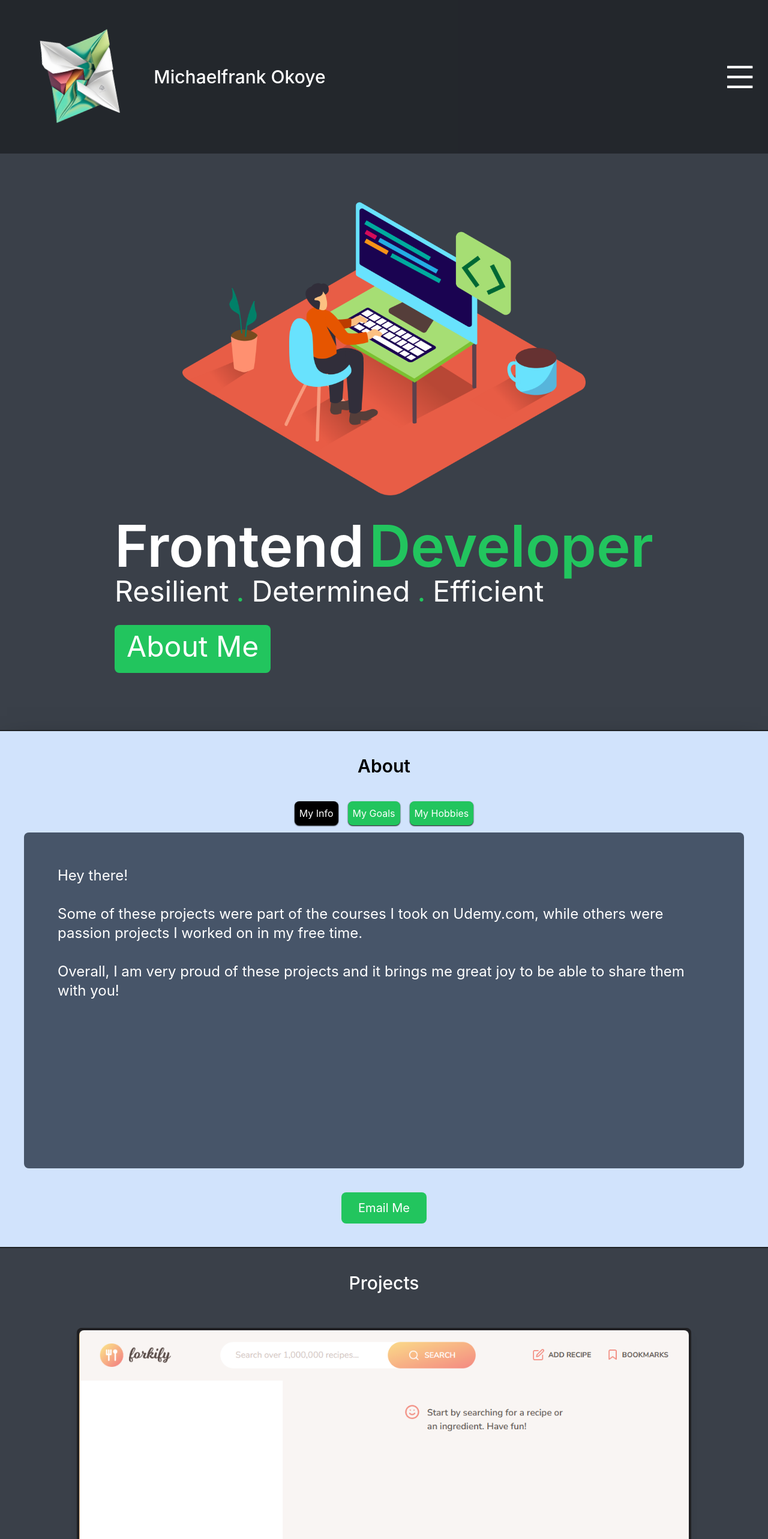
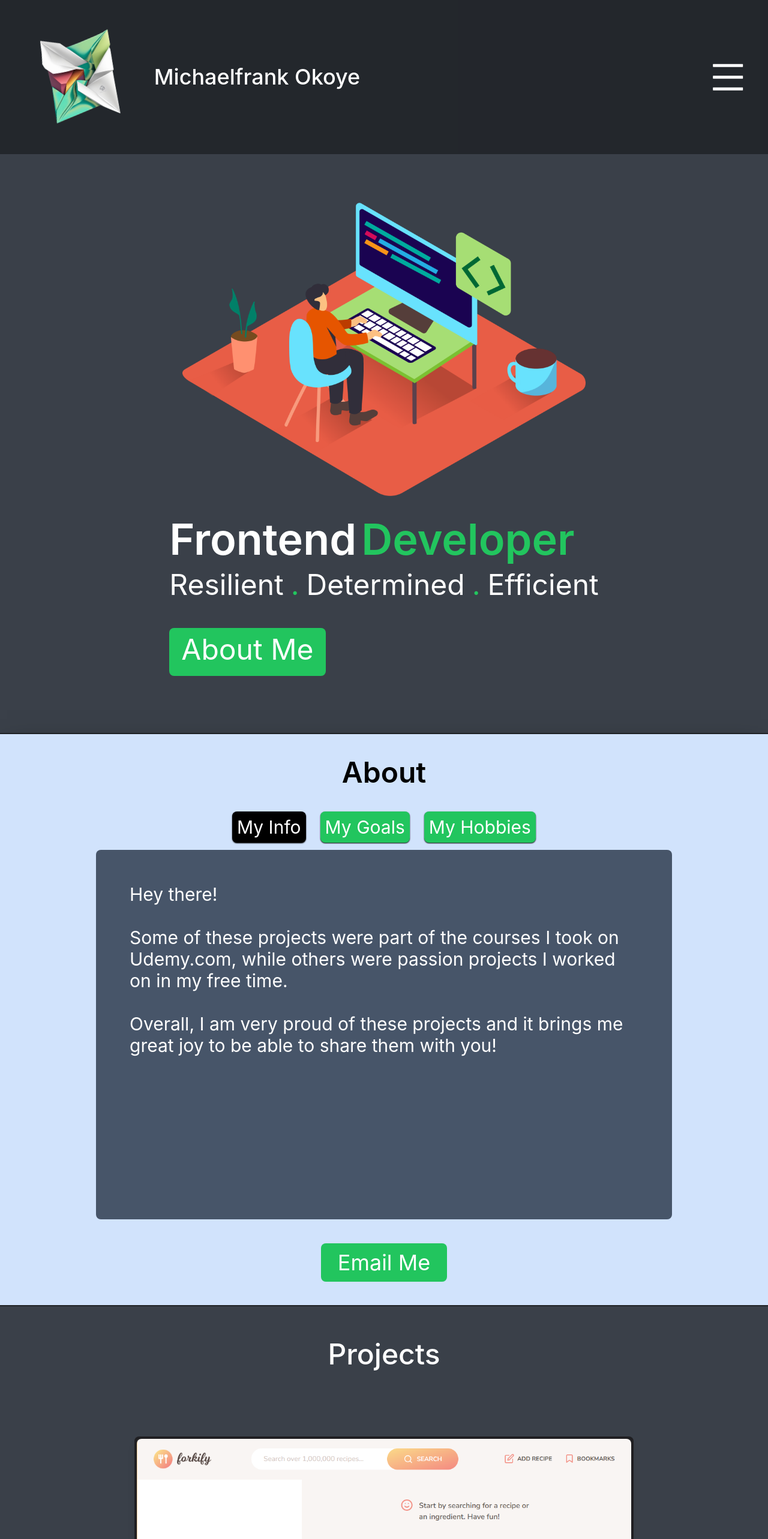
Before and after one commit to Rockingfid1/portfolio, a React (Create React App) app: page / in a window 1280 px wide. Shown: the top 2566 px of the page at 60% size. Built offline with nearby package versions, Linux system fonts and the light colour scheme.

Commit message:
final changes

```diff
--- a/src/components/Footer.js
+++ b/src/components/Footer.js
@@ -1,7 +1,7 @@
 export default function Footer() {
   return (
-    <section className="bg-opacity-95 bg-black min-h-fit w-screen p-10">
-      <p className="text-lg text-white text-center">
+    <section className="bg-opacity-95 bg-black min-h-fit w-screen p-10 sm:p-14 md:p-16 xl:p-20">
+      <p className="text-lg sm:text-xl md:text-2xl xl:text-3xl text-white text-center">
         © 2024. All Rights Reserved.
       </p>
     </section>
--- a/src/components/Header.js
+++ b/src/components/Header.js
@@ -11,14 +11,14 @@ export default function Header() {
   return (
     <motion.nav
       animate={{ y: [1, 2, 0] }}
-      className={`flex z-50 flex-row bg-black py-4 px-5 gap-16 bg-opacity-40 justify-between ${
+      className={`flex z-50 flex-row bg-black py-4 px-5 gap-16 bg-opacity-40 justify-between lp:pr-16 ${
         modalCtx.shouldStick && "fixed w-screen"
       }`}
     >
       <span className="flex flex-row items-center gap-3">
         <motion.img
           src={logo}
-          className="w-[20%] shadow-black"
+          className="w-[20%] 2xl:w-[10%] lp:w-[7%] shadow-black"
           initial={{ rotate: "-12deg" }}
           whileHover={{ rotate: "55deg", scale: 1.3 }}
           transition={{ duration: 0.3 }}
@@ -27,7 +27,7 @@ export default function Header() {
           initial={{ opacity: 0 }}
           animate={{ opacity: 1 }}
           transition={{ duration: 0.7 }}
-          className="text-lg sm:text-xl md:text-2xl lg:text-3xl text-white font-medium"
+          className="text-lg sm:text-2xl md:text-3xl lg:text-4xl lp:text-2xl text-white font-medium"
         >
           Michaelfrank Okoye
         </motion.p>
--- a/src/components/Project.js
+++ b/src/components/Project.js
@@ -6,7 +6,7 @@ export default function Project({ image, name, url, description }) {
       initial={{ opacity: 0 }}
       whileInView={{ y: [4, 12, 10, 7, 1], opacity: 1 }}
       transition={{ duration: 0.45 }}
-      className="border-4 border-opacity-20 border-black rounded-lg bg-zinc-800 w-[80%] text-white text-xl flex flex-col items-center justify-center gap-10 m-auto pb-11 shadow-lg mt-14 -mb-11"
+      className="border-4 border-opacity-20 border-black rounded-lg bg-zinc-800 w-[80%] md:w-[75%] xl:w-[65%] 2xl:w-[50%] lp:w-[50%] text-white text-xl sm:text-2xl md:text-3xl lp:text-xl flex flex-col items-center justify-center gap-10 m-auto pb-11 shadow-lg mt-14 -mb-11"
     >
       <img
         src={image}
@@ -24,7 +24,7 @@ export default function Project({ image, name, url, description }) {
       <motion.a
         whileHover={{ scale: 1.1 }}
         transition={{ duration: 0.3, type: "spring", stiffness: 500 }}
-        className="bg-green-500 py-2 px-5 rounded-lg text-xl"
+        className="bg-green-500 py-2 px-5 rounded-lg text-xl sm:text-2xl md:text-3xl xl:text-4xl lp:text-2xl sm:py-3 sm:px-7"
         href={url}
       >
         {name}
--- a/src/components/SectionOne.js
+++ b/src/components/SectionOne.js
@@ -39,12 +39,12 @@ export default function SectionOne() {
         animate={{ opacity: 1, y: [1, 4, 1] }}
         transition={{ duration: 0.7 }}
       >
-        <div className="text-white text-center m-auto flex flex-col gap-5 items-start xl:gap-8 p-4">
+        <div className="text-white text-center m-auto flex flex-col gap-5 items-start lg:gap-10 lp:gap-8 xl:gap-12 p-4">
           <span>
-            <h1 className="font-semibold text-2xl sm:text-5xl md:text-7xl lg:text-7xl xl:text-8xl mb-1 flex flex-row gap-2">
+            <h1 className="font-semibold text-2xl sm:text-5xl md:text-7xl lg:text-7xl lp:text-5xl mb-1 sm:mb-2 md:mb-3 lg:mb-4 flex flex-row gap-2">
               Frontend <p className="text-green-500">Developer</p>
             </h1>
-            <p className="xl:text-5xl lg:text-4xl md:text-3xl sm:text-2xl text-lg flex flex-row gap-3">
+            <p className="lp:text-2xl xl:text-5xl lg:text-4xl md:text-3xl sm:text-2xl text-lg flex flex-row gap-3">
               Resilient
               <span className=" text-green-500">.</span>
               Determined
@@ -55,13 +55,17 @@ export default function SectionOne() {
           <motion.button
             whileHover={{ scale: 1.2 }}
             transition={{ duration: 0.3, stiffness: 500, type: "spring" }}
-            className="bg-green-500 rounded-lg max-w-fit py-3 px-5 xl:text-5xl xl:pb-5 lg:pb-5 lg:text-4xl md:pb-5 md:text-3xl sm:pb-4 sm:text-2xl text-lg text-white items-center"
+            className="bg-green-500 rounded-lg max-w-fit py-3 px-5 xl:text-5xl xl:pb-5 lp:text-2xl lp:py-3 lg:pb-5 lg:text-4xl md:pb-5 md:text-3xl sm:pb-4 sm:text-2xl text-lg text-white items-center"
             onClick={handleAboutClick}
           >
             About Me
           </motion.button>
         </div>
-        <img src={devImage} alt="developer" className="m-auto w-[60%]" />
+        <img
+          src={devImage}
+          alt="developer"
+          className="m-auto w-[60%] 2xl:w-[40%] lp:w-[30%]"
+        />
       </motion.div>
     </section>
   );
--- a/src/components/SectionThree.js
+++ b/src/components/SectionThree.js
@@ -16,12 +16,12 @@ export default function SectionThree() {
         initial={{ opacity: 0 }}
         whileInView={{ opacity: 1 }}
         transition={{ duration: 0.5 }}
-        className="text-3xl text-center pt-10 text-white font-medium"
+        className="text-4xl md:text-5xl md:py-14 lp:text-4xl text-center pt-10 text-white font-medium"
       >
         Projects
       </motion.p>
       <motion.ul
-        className="grid grid-cols-1 gap-8 "
+        className="grid grid-cols-1 gap-8 lp:grid-cols-2"
         variants={{
           visible: { transition: { staggerChildren: 0.05 } },
         }}
--- a/src/components/SectionTwo.js
+++ b/src/components/SectionTwo.js
@@ -30,7 +30,7 @@ export default function SectionTwo() {
         initial={{ opacity: 0 }}
         whileInView={{ opacity: 1 }}
         transition={{ duration: 0.5 }}
-        className="text-center text-3xl mb-10 font-semibold"
+        className="text-center text-3xl sm:text-4xl md:text-5xl mb-10 font-semibold lp:text-4xl"
       >
         About
       </motion.p>
@@ -40,7 +40,7 @@ export default function SectionTwo() {
         whileInView={{ opacity: 1, y: [1, 7, 1] }}
         className="flex flex-col items-center"
       >
-        <div className="flex flex-row text-base justify-center text-white relative gap-4 mb-3">
+        <div className="flex flex-row text-base sm:text-xl md:text-2xl xl:text-3xl lp:text-2xl justify-center text-white relative gap-4 sm:gap-5 md:gap-6 lp:gap-1 mb-3">
           <motion.button
             whileHover={{ scale: 1.1 }}
             onClick={() => handleButtonClick("infoTab", 0)}
@@ -69,7 +69,7 @@ export default function SectionTwo() {
             My Hobbies
           </motion.button>
         </div>
-        <div className="bg-slate-600 rounded-lg w-[100%] min-h-fit text-2xl m-auto p-14 text-white">
+        <div className="bg-slate-600 rounded-lg w-[100%] sm:w-[90%] md:w-[80%] lp:w-[50%] min-h-fit text-2xl lp:text-xl xl:text-3xl m-auto p-14 text-white">
           {tab.infoTab && <TabInfo info="info" />}
           {tab.goalTab && <TabInfo info="goal" />}
           {tab.hobbiesTab && <TabInfo info="hobbies" />}
@@ -79,7 +79,7 @@ export default function SectionTwo() {
           whileTap={{ scale: 1.2 }}
           transition={{ duration: 0.25, type: "spring", stiffness: 500 }}
           href="mailTo: omfugo2006@gmail.com"
-          className="m-auto mt-10 bg-green-500 rounded-lg text-white py-3 px-7 text-xl"
+          className="m-auto mt-10 bg-green-500 rounded-lg text-white py-3 px-7 text-xl sm:text-2xl md:text-3xl xl:text-4xl lp:text-3xl"
         >
           Email Me
         </motion.a>
--- a/src/components/Skill.js
+++ b/src/components/Skill.js
@@ -7,7 +7,7 @@ export default function Skill({ name, image, value }) {
       whileInView={{ y: [4, 12, 10, 7, 1], opacity: 1 }}
       whileHover={{ scale: 1.1 }}
       transition={{ duration: 0.45 }}
-      className="border-4 border-opacity-50 border-black rounded-2xl bg-slate-500 w-[80%] text-white text-2xl flex flex-col items-center justify-center gap-10 m-auto p-5 shadow-lg"
+      className="border-4 border-opacity-50 border-black rounded-2xl bg-slate-500 w-[80%] sm:w-[65%] xl:w-[45%] lp:w-[45%] text-white text-2xl sm:text-3xl md:text-4xl lp:text-3xl flex flex-col items-center justify-center gap-10 m-auto p-5 shadow-lg"
     >
       <img src={image} alt={name} className="rounded-lg " />
       <motion.p
--- a/src/components/Skills.js
+++ b/src/components/Skills.js
@@ -12,15 +12,12 @@ export default function SkillsPage() {
         initial={{ opacity: 0 }}
         whileInView={{ opacity: 1 }}
         transition={{ duration: 0.3 }}
-        className="text-center text-white text-3xl p-14 font-medium"
+        className="text-center text-white text-3xl p-14 sm:text-4xl md:text-5xl xl:p-24 sm:p-20 font-medium"
       >
         Skills
       </motion.p>
 
-      <motion.ul
-        className="grid grid-cols-1 gap-8 max-w-fit m-auto p-5"
-        transition={{ staggerChildren: 0.3 }}
-      >
+      <motion.ul className="grid grid-cols-1 lp:grid-cols-3 gap-8 max-w-fit m-auto p-5">
         {SKILLS_DATA.map((skill) => (
           <Skill key={skill.name} {...skill} />
         ))}
--- a/src/components/TabInfo.js
+++ b/src/components/TabInfo.js
@@ -10,7 +10,6 @@ export default function TabInfo({ info }) {
       <br />
       Overall, I am very proud of these projects and it brings me great joy to
       be able to share them with you!
-      <br />
       <br />
       <br />
       <br />
@@ -33,6 +32,10 @@ export default function TabInfo({ info }) {
       <br />
       My goal is to have a very long career in the computer science industry and
       further increase my knowledge as the years progress
+      <br />
+      <br />
+      <br />
+      <br />
       <br />
       <br />
     </p>
--- a/src/components/icons/MenuIcon.js
+++ b/src/components/icons/MenuIcon.js
@@ -15,7 +15,7 @@ function IconMenu(props) {
       <motion.svg
         viewBox="0 0 1024 1024"
         fill="currentColor"
-        className="w-[220%] md:w-[100%] sm:w-[100%]"
+        className="w-[170%] sm:w-[175%] md:w-[180%] lp:w-[70%]"
         height="4em"
         width="4em"
         {...props}
--- a/tailwind.config.js
+++ b/tailwind.config.js
@@ -2,6 +2,14 @@
 module.exports = {
   content: ["./src/**/*.{html,js}"],
   theme: {
+    screens: {
+      sm: "640px",
+      md: "768px",
+      lg: "1024px",
+      xl: "1280px",
+      "2xl": "1536px",
+      lp: "1920px",
+    },
     extend: {},
   },
   plugins: [],
```
Also changed, not shown: src/components/MenuModal.js (+7 -7 lines).
